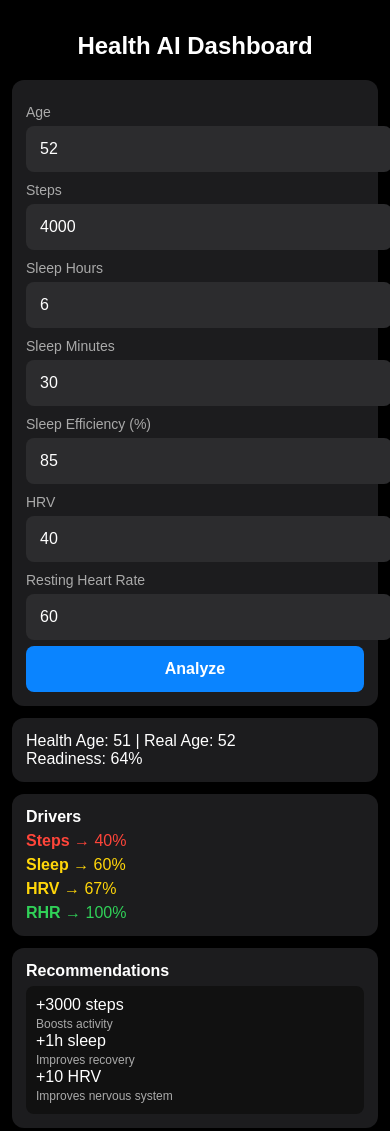
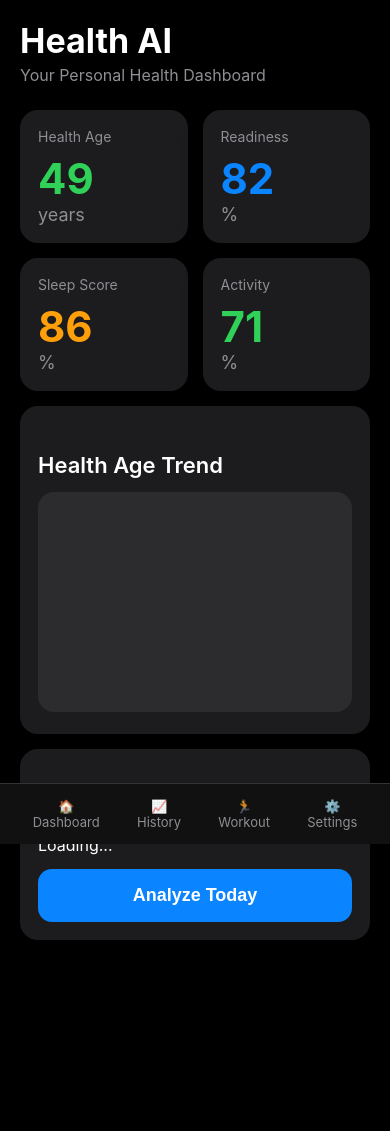
Before and after one commit to crodriguezpe/health-ai, a plain HTML site: page index.html in a window 390 px wide. Shown: the top 1131 px of the page. After the commit the page ends 1050 px from the top, so only its background shows below. Drawn offline with nearby package versions, Linux system fonts and the light colour scheme.

Commit message:
Refactor index.html for better mobile compatibility
Updated HTML structure and improved mobile support.

```diff
--- a/index.html
+++ b/index.html
@@ -2,218 +2,118 @@
 <html lang="en">
 <head>
 <meta charset="UTF-8">
-
-<meta name="viewport" content="width=device-width, initial-scale=1.0">
-
-<title>Health AI Dashboard</title>
-
-<!-- ✅ iPhone support -->
+<meta name="viewport"
+content="width=device-width, initial-scale=1.0, viewport-fit=cover">
+<title>Health AI</title>
+<meta name="theme-color" content="#000000">
 <meta name="apple-mobile-web-app-capable" content="yes">
-<meta name="apple-mobile-web-app-status-bar-style" content="black">
-<meta name="apple-mobile-web-app-title" content="HealthAge">
-
-<!-- ✅ FIXED ICON LINE -->
-<link rel="apple-touch-icon" href="icon.png">
-
-<script src="https://cdn.jsdelivr.net/npm/chart.js"></script>
-
-<style>
-body{background:#000;color:#fff;font-family:sans-serif;margin:0;padding:12px}
-h2{text-align:center}
-
-.card{background:#1c1c1e;padding:14px;border-radius:12px;margin-bottom:12px}
-
-label{
-  display:block;
-  margin-top:10px;
-  color:#aaa;
-  font-size:14px;
-}
-
-input,button{
-  width:100%;
-  padding:14px;
-  margin-top:6px;
-  border:none;
-  border-radius:8px;
-  background:#2c2c2e;
-  color:#fff;
-  font-size:16px;
-}
-
-button{background:#0a84ff;font-weight:bold}
-
-.metric{margin-top:6px}
-.good{color:#30d158}
-.bad{color:#ff453a}
-.mid{color:#ffd60a}
-
-.small{color:#aaa;font-size:12px}
-.reco{background:#111;padding:10px;border-radius:8px;margin-top:6px}
-
-canvas{
-  max-width:100%;
-  height:240px !important;
-}
-</style>
+<meta name="apple-mobile-web-app-status-bar-style" content="black-translucent">
+<meta name="apple-mobile-web-app-title" content="Health AI">
+<link rel="stylesheet" href="style.css">
+<link rel="manifest" href="manifest.json">
 </head>
-
 <body>
-
-<h2>Health AI Dashboard</h2>
-
+<header>
+<h1>Health AI</h1>
+<p>Your Personal Health Dashboard</p>
+</header>
+<div class="grid">
 <div class="card">
-
-<label>Age</label>
-<input id="age" value="52">
-
-<label>Steps</label>
-<input id="steps" value="4000">
-
-<label>Sleep Hours</label>
-<input id="sleepH" value="6">
-
-<label>Sleep Minutes</label>
-<input id="sleepM" value="30">
-
-<label>Sleep Efficiency (%)</label>
-<input id="eff" value="85">
-
-<label>HRV</label>
-<input id="hrv" value="40">
-
-<label>Resting Heart Rate</label>
-<input id="rhr" value="60">
-
-<button onclick="calc()">Analyze</button>
-
+<div class="label">
+Health Age
 </div>
-
+<div id="healthAge"
+class="value health">
+49
+</div>
+<div class="unit">
+years
+</div>
+</div>
 <div class="card">
-<div id="ageLine"></div>
-<div id="readinessLine"></div>
+<div class="label">
+Readiness
 </div>
-
-<div class="card"><div id="drivers"></div></div>
-<div class="card"><div id="recommendations"></div></div>
-
-<div class="card"><canvas id="ageChart"></canvas></div>
-<div class="card"><canvas id="readinessChart"></canvas></div>
-
-<script>
-
-let ageChart, readinessChart;
-
-function clamp(v){return Math.max(0,Math.min(1,v));}
-function status(v){return v>0.75?"good":v<0.5?"bad":"mid"}
-
-function metric(name,val){
- let s=status(val);
- return `<div class="metric ${s}">
- <b>${name}</b> → ${Math.round(val*100)}%
- </div>`;
-}
-
-function calc(){
-
- let age = +document.getElementById("age").value;
- let steps = +document.getElementById("steps").value;
- let sleep = +document.getElementById("sleepH").value + (+document.getElementById("sleepM").value/60);
- let eff = +document.getElementById("eff").value/100;
- let hrv = +document.getElementById("hrv").value;
- let rhr = +document.getElementById("rhr").value;
-
- let sSteps = clamp(steps/10000);
- let sSleep = clamp((1-Math.abs(sleep-7.5)/3)*0.6 + ((eff-0.75)/0.2)*0.4);
- let sHRV = clamp(hrv/60);
- let sRHR = clamp(1-(rhr-60)/30);
- let sAge = clamp(1-(age-40)/40);
-
- let total = sSteps*0.25 + sSleep*0.25 + sHRV*0.25 + sRHR*0.15 + sAge*0.10;
-
- let readiness = Math.round(total*100);
- let healthAge = Math.round(age - ((total-0.6)*20));
-
- document.getElementById("ageLine").innerText =
- `Health Age: ${healthAge} | Real Age: ${age}`;
-
- document.getElementById("readinessLine").innerText =
- `Readiness: ${readiness}%`;
-
- document.getElementById("drivers").innerHTML =
- "<b>Drivers</b>" +
- metric("Steps",sSteps) +
- metric("Sleep",sSleep) +
- metric("HRV",sHRV) +
- metric("RHR",sRHR);
-
- let rec = "<b>Recommendations</b><div class='reco'>";
-
- if(sSteps < 0.75){
-  rec += `+3000 steps<br><span class='small'>Boosts activity</span><br>`;
- }
-
- if(sSleep < 0.75){
-  rec += `+1h sleep<br><span class='small'>Improves recovery</span><br>`;
- }
-
- if(sHRV < 0.75){
-  rec += `+10 HRV<br><span class='small'>Improves nervous system</span><br>`;
- }
-
- if(sRHR < 0.75){
-  rec += `-5 RHR<br><span class='small'>Reduces stress</span>`;
- }
-
- rec += "</div>";
-
- document.getElementById("recommendations").innerHTML = rec;
-
- let hist = JSON.parse(localStorage.getItem("hist") || "[]");
-
- hist.push({
-   d: new Date().toLocaleDateString(),
-   h: healthAge,
-   a: age,
-   r: readiness
- });
-
- if(hist.length > 7) hist.shift();
-
- localStorage.setItem("hist", JSON.stringify(hist));
-
- let labels = hist.map(x=>x.d);
-
- if(ageChart) ageChart.destroy();
-
- ageChart = new Chart(document.getElementById("ageChart"),{
-  type:"line",
-  data:{
-    labels: labels,
-    datasets:[
-      {label:"Health Age", data:hist.map(x=>x.h), borderColor:"#0a84ff"},
-      {label:"Real Age", data:hist.map(x=>x.a), borderColor:"#ff9f0a"}
-    ]
-  }
- });
-
- if(readinessChartlementById("readinessChart"),{
-  type:"line",
-  data:{
-    labels: labels,
-    datasets:[{
-      label:"Readiness %",
-      data:hist.map(x=>x.r),
-      borderColor:"#30d158"
-    }]
-  }
- });
-
-}
-
-calc();
-
-</script>
-
+<div id="readiness"
+class="value readiness">
+82
+</div>
+<div class="unit">
+%
+</div>
+</div>
+<div class="card">
+<div class="label">
+Sleep Score
+</div>
+<div id="sleepScore"
+class="value sleep">
+86
+</div>
+<div class="unit">
+%
+</div>
+</div>
+<div class="card">
+<div class="label">
+Activity
+</div>
+<div id="activityScore"
+class="value activity">
+71
+</div>
+<div class="unit">
+%
+</div>
+</div>
+<div class="card large">
+<h2 class="sectionTitle">
+Health Age Trend
+</h2>
+<canvas
+id="healthChart"
+width="900"
+height="260">
+</canvas>
+</div>
+<div class="card large">
+<h2 class="sectionTitle">
+Today's AI Coach
+</h2>
+<div id="coach">
+Loading...
+</div>
+<button
+id="analyzeButton">
+Analyze Today
+</button>
+</div>
+</div>
+<div class="spacer"></div>
+<div class="bottomNav">
+<div class="active">
+🏠
+<br>
+Dashboard
+</div>
+<div>
+📈
+<br>
+History
+</div>
+<div>
+🏃
+<br>
+Workout
+</div>
+<div>
+⚙️
+<br>
+Settings
+</div>
+</div>
+<script src="charts.js"></script>
+<script src="storage.js"></script>
+<script src="app.js"></script>
 </body>
 </html>
```
